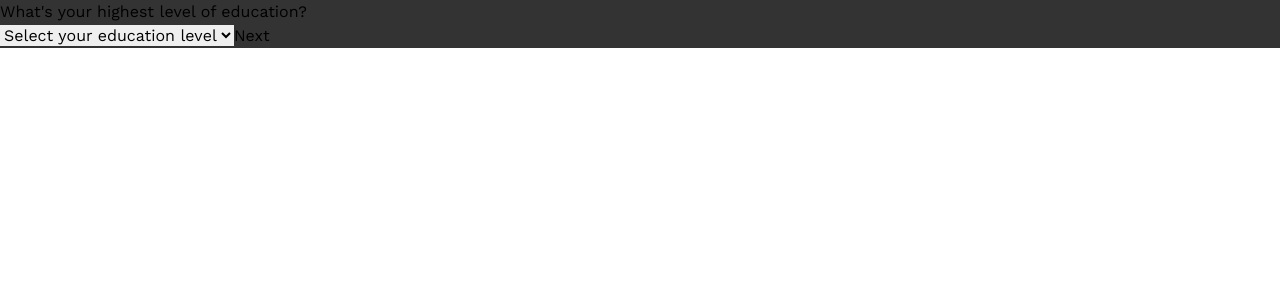
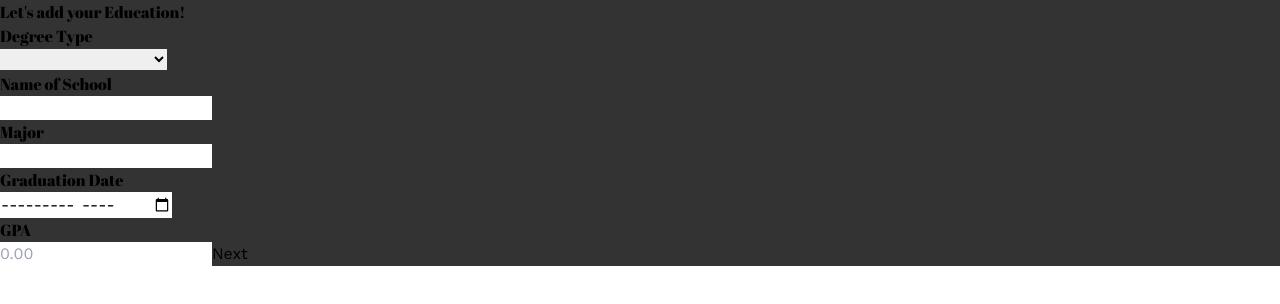
Before and after one commit to ricardoa23/resume-builder, a React (Vite) app: page / in a window 1280 px wide. Shown: the top 304 px of the page. Built offline with nearby package versions, Linux system fonts and the light colour scheme.

Commit message:
completed most of the functionality for the user to add education // verified that object is made/saved in local storage

```diff
--- a/src/App.tsx
+++ b/src/App.tsx
@@ -5,6 +5,7 @@ import NavBar from './components/NavBar'
 import AccessModal from './components/AccessKeyModal'
 import EducationLevel from './components/EducationLevel'
 import MessageComponent from './components/MessageComponent'
+import Education from './components/Education'
 
 function App() {
   const [selectedLevel, setSelectedLevel] = useState<string | null>(null);
@@ -19,11 +20,12 @@ function App() {
     {/* <AccessModal></AccessModal>
     <NavBar></NavBar>
     <LandingPage></LandingPage> */}
-            {
+            {/* {
           selectedLevel ?
           <MessageComponent selectedLevel={selectedLevel} /> :
           <EducationLevel handleNext={handleNext} />
-        }
+        } */}
+        <Education></Education>
     </>
   )
 }
--- a/src/components/Education.tsx
+++ b/src/components/Education.tsx
@@ -1,11 +1,177 @@
-import React from 'react'
+import react, { useState, ChangeEvent } from "react";
+import { DegreeTypes } from "../utilities/degreeTypes";
+import { Education as EducationInterface } from "../utilities/education";
 
-const Education = () => {
+/* FIXME: the following code is not complete. You will need to add/fix additional:
+  * - Integrate additional Accomplishments
+ * - I need to update the date object currently it shows:"2023-07-01T00:00:00.000Z"
+  * - Remove the test function
+  * - Catch redering errors with an error boundary
+*/
+
+const Education: React.FC = () => {
+  const [ degreeType, setDegreeType ] = useState<DegreeTypes | null>(null);
+  const [ major, setMajor ] = useState<string>("");
+  const [ gpa, setGpa] = useState<number | null>(null);
+  const [ universityName, setUniversityName ] = useState<string>("");
+  const [ graduationDate, setGraduationDate ] = useState<string>("");
+
+  // Function to map through DegreeTypes enum and create select options
+  const listDegrees = () => {
+    const degreeOptions = Object.values(DegreeTypes);
+    return degreeOptions.map((degree, index) => {
+      return (
+        <option key={index} value={degree}>
+          {degree}
+        </option>
+      );
+    });
+  };
+
+  // Function to map through DegreeTypes enum and create select options
+  const handleChange = (
+    e: ChangeEvent<HTMLInputElement | HTMLSelectElement>
+  ) => {
+    const { name, value } = e.target;
+    switch (name) {
+      case "degreeSelect":
+        setDegreeType(value as DegreeTypes);
+        break;
+      case "universityName":
+        setUniversityName(value);
+        break;
+      case "major":
+        setMajor(value);
+        break;
+      case "gpa":
+        setGpa(parseFloat(value));
+        break;
+      case "graduationDate":
+        setGraduationDate(value);
+        break;
+        default:
+          console.warn(`handleChange function does not handle input named ${name}`);
+          break;
+    }
+  };
+
+  // Function to map through DegreeTypes enum and create select options
+  const verifyEducationObjectInLocalStorage = () => {
+    const educationJSON = localStorage.getItem('education');
+
+    if (!educationJSON) {
+      console.log('No education object found in local storage.');
+      return false;
+    }
+
+    try {
+      const education = JSON.parse(educationJSON) as EducationInterface;
+
+      if (!education) {
+        console.log('Education object in local storage is null or undefined.');
+        return false;
+      }
+
+      if (!Object.values(DegreeTypes).includes(education.degreeType as DegreeTypes)) {
+        console.log('Invalid degreeType in education object.');
+        return false; // Early return if no data found
+      }
+
+      if (typeof education.major !== 'string' || education.major.trim() === '') {
+        console.log('Invalid major in education object.');
+        return false;
+      }
+
+      if (typeof education.universityName !== 'string' || education.universityName.trim() === '') {
+        console.log('Invalid universityName in education object.');
+        return false;
+      }
+
+      if (typeof education.gpa !== 'number' || isNaN(education.gpa) || education.gpa < 0 || education.gpa > 4) {
+        console.log('Invalid GPA in education object.');
+        return false;
+      }
+
+      if (!education.graduationDate || Object.prototype.toString.call(new Date(education.graduationDate)) !== '[object Date]') {
+        console.log('Invalid graduationDate in education object.');
+        return false;
+      }
+
+      console.log('Valid education object found in local storage:', education);
+      return true;
+
+    } catch (error) {
+      console.error('Failed to parse education object from local storage:', error);
+      return false;
+    }
+  };
+
+ // Handler function to save education object to local storage and validate it
+  const handleNext = () => {
+
+    if (
+      degreeType &&
+      major &&
+      gpa !== null &&
+      universityName &&
+      graduationDate
+    ) {
+      const education: EducationInterface = {
+        degreeType,
+        major,
+        gpa,
+        universityName,
+        graduationDate: new Date(graduationDate),
+      };
+      localStorage.setItem("education", JSON.stringify(education));
+      verifyEducationObjectInLocalStorage();
+    }
+
+  };
+
   return (
     <>
+      <h1>Let's add your Education!</h1>
+      <h2>Degree Type</h2>
+      <select
+        name="degreeSelect"
+        id="degreeSelect"
+        value={degreeType ? degreeType.toString() : ''}
+        onChange={handleChange}
+      >
+        <option value="" hidden selected></option>
+        {listDegrees()}
+      </select>
+      <h2>Name of School</h2>
+      <input
+        type="text"
+        name="universityName"
+        value={universityName}
+        onChange={handleChange}
+      />
+      <h2>Major</h2>
+      <input type="text" value={major} name="major" onChange={handleChange} />
+      <h2>Graduation Date</h2>
+      <input type="month" value={graduationDate} name="graduationDate" onChange={handleChange} />
+      <h2>GPA</h2>
+      <input
+        type="number"
+        name="gpa"
+        max="4"
+        step="0.00"
+        placeholder="0.00"
+        value={gpa !== null ? gpa : ''}
+        onChange={handleChange}
+      />
+      {/* <h2>Additional accomplishments</h2>
+      <p>
+        Here's a chance to list additional accomplishments while you attended
+        let's keep it to a max of <span>3</span> for now
+      </p>
+      <input type="text" /> */}
+      <button onClick={handleNext}>Next</button>
+    </>
+  );
+};
 
-    </>
-  )
-}
-
-export default Education
+export default Education;
--- a/src/index.css
+++ b/src/index.css
@@ -1,9 +1,20 @@
 * {
   font-family: "Work Sans", sans-serif;
-
+}
+  /* Chrome, Safari, Edge, Opera */
+  input::-webkit-outer-spin-button,
+  input::-webkit-inner-spin-button {
+    -webkit-appearance: none;
+    margin: 0;
   }
 
-h1, h2 {
+  /* Firefox */
+  input[type="number"] {
+    -moz-appearance: textfield;
+  }
+
+h1,
+h2 {
   font-family: "Abril Fatface", cursive;
 }
 
@@ -11,7 +22,7 @@ dialog {
   height: 70vh;
   width: 55vw;
   background: white;
-    background-image: radial-gradient(ellipse at center, white, #666666 );
+  background-image: radial-gradient(ellipse at center, white, #666666);
 }
 
 dialog::backdrop {
@@ -19,13 +30,16 @@ dialog::backdrop {
   backdrop-filter: blur(5px);
 }
 
-
 .pronounced-gradient-left {
-    background-image: linear-gradient(to right, transparent 40%,);
+  background-image: linear-gradient(to right, transparent 40%);
 }
 
 .pronounced-gradient-right {
-    background-image: linear-gradient(to left, var(--tw-gradient-stops), transparent 60%);
+  background-image: linear-gradient(
+    to left,
+    var(--tw-gradient-stops),
+    transparent 60%
+  );
 }
 /*
   import React from "react";
--- a/src/utilities/degreeTypes.ts
+++ b/src/utilities/degreeTypes.ts
@@ -1,6 +1,6 @@
 export enum DegreeTypes {
-    Associate = 'Associate',
-    Bachelor = 'Bachelor',
-    Master = 'Master',
+    Associate = "Associate's Degree",
+    Bachelor = "Bachelor's Degree",
+    Master = "Master's Degree",
     PhD = 'PhD',
 }
--- a/src/utilities/education.ts
+++ b/src/utilities/education.ts
@@ -1,9 +1,9 @@
 import { DegreeTypes } from "./degreeTypes";
-import { Certificate } from "./certificates";
 
 export interface Education {
     degreeType: DegreeTypes;
     major: string;
     universityName: string;
+    gpa: number;
     graduationDate: Date;
 }
```
Also changed, not shown: src/components/GeneralInformation.tsx (+23 -13 lines). Lines whose indentation alone changed are shown as unchanged.
